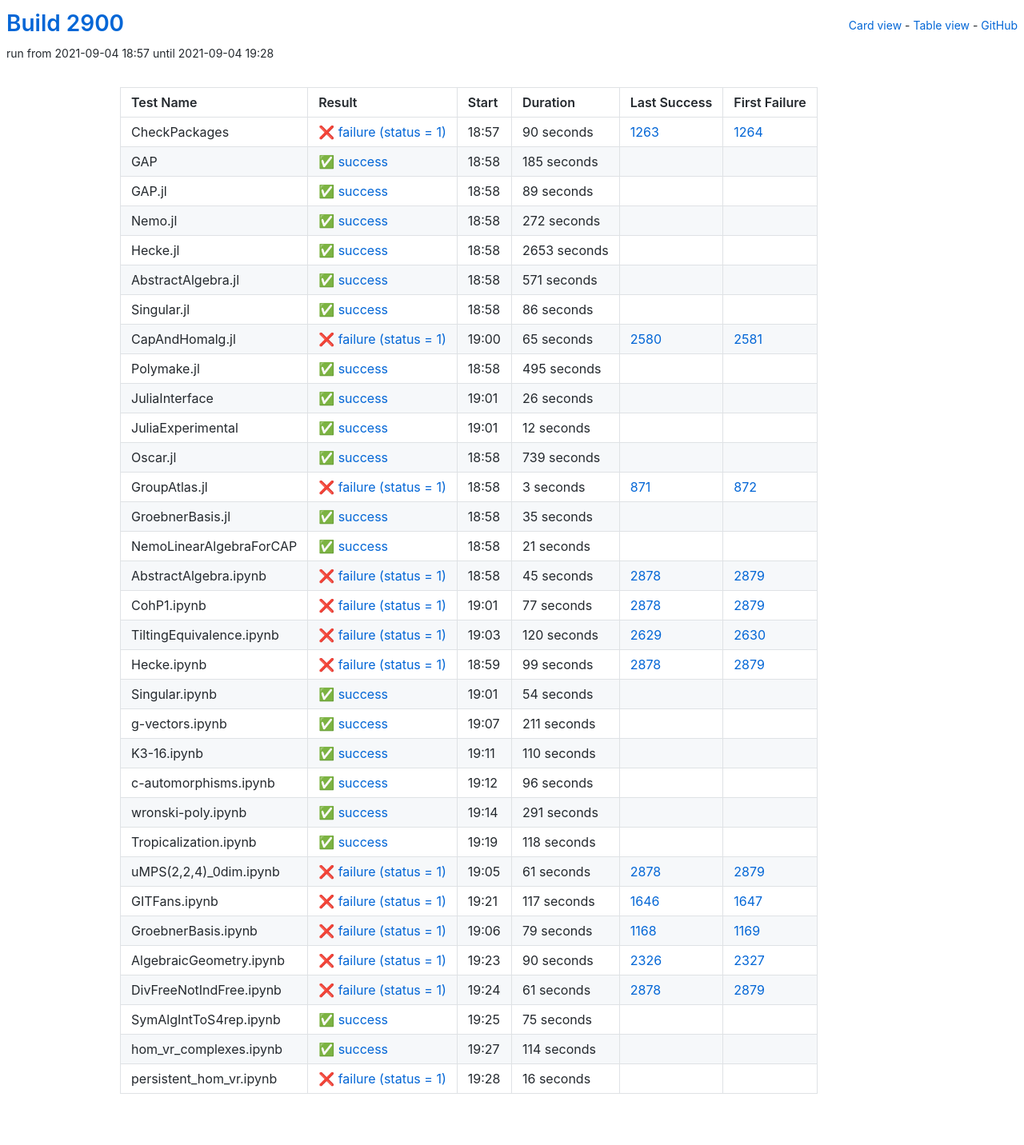
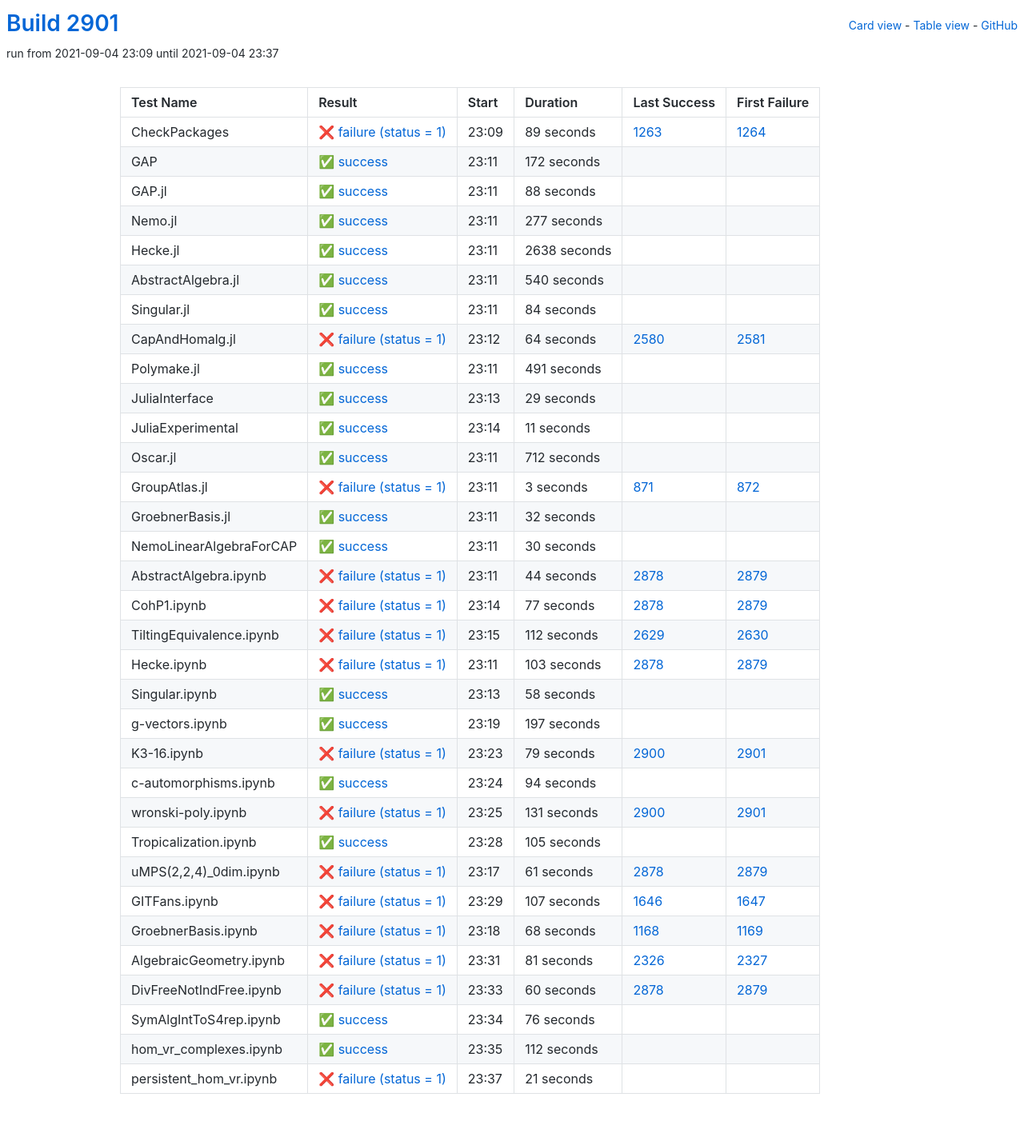
Before and after one commit to oscar-system/oscar-ci-status-stable, a Jekyll site: the page built from table.html, in a window 1280 px wide. Shown: the whole page at 80% size. Built offline with Jekyll 4.4.1, drawn with Linux system fonts in a browser that asks for light colours.

Commit message:
Build #2901

```diff
--- a/_data/ci.yml
+++ b/_data/ci.yml
@@ -1,6 +1,6 @@
 ---
-build: 2900
-build_url: https://oscarci.mathematik.uni-kl.de/job/oscar-stable/2900/
+build: 2901
+build_url: https://oscarci.mathematik.uni-kl.de/job/oscar-stable/2901/
 job: oscar-stable
 organization: oscar-system
 repo: oscar-ci-status-stable
@@ -8,152 +8,152 @@ repourl: https://github.com/oscar-system/oscar-ci-status-stable
 tests:
 - name: CheckPackages
   id: checkpackages
-  log: https://oscarci.mathematik.uni-kl.de/job/oscar-stable/2900/artifact/logs/build-2900/CheckPackages.log
-  start: 2021-09-04 18:57
+  log: https://oscarci.mathematik.uni-kl.de/job/oscar-stable/2901/artifact/logs/build-2901/CheckPackages.log
+  start: 2021-09-04 23:09
   success: false
   exitcode: 1
   status: failure
-  duration: 90
+  duration: 89
   last_success: 1263
   last_success_url: https://oscarci.mathematik.uni-kl.de/job/oscar-stable/1263/
   first_failure: 1264
   first_failure_url: https://oscarci.mathematik.uni-kl.de/job/oscar-stable/1264/
 - name: GAP
   id: gap
-  log: https://oscarci.mathematik.uni-kl.de/job/oscar-stable/2900/artifact/logs/build-2900/GAP.log
-  start: 2021-09-04 18:58
+  log: https://oscarci.mathematik.uni-kl.de/job/oscar-stable/2901/artifact/logs/build-2901/GAP.log
+  start: 2021-09-04 23:11
   success: true
   exitcode: 0
   status: success
-  duration: 185
+  duration: 172
   last_success: false
   last_success_url:
   first_failure: false
   first_failure_url:
 - name: GAP.jl
   id: gap-jl
-  log: https://oscarci.mathematik.uni-kl.de/job/oscar-stable/2900/artifact/logs/build-2900/GAP.jl.log
-  start: 2021-09-04 18:58
+  log: https://oscarci.mathematik.uni-kl.de/job/oscar-stable/2901/artifact/logs/build-2901/GAP.jl.log
+  start: 2021-09-04 23:11
   success: true
   exitcode: 0
   status: success
-  duration: 89
+  duration: 88
   last_success: false
   last_success_url:
   first_failure: false
   first_failure_url:
 - name: Nemo.jl
   id: nemo-jl
-  log: https://oscarci.mathematik.uni-kl.de/job/oscar-stable/2900/artifact/logs/build-2900/Nemo.jl.log
-  start: 2021-09-04 18:58
+  log: https://oscarci.mathematik.uni-kl.de/job/oscar-stable/2901/artifact/logs/build-2901/Nemo.jl.log
+  start: 2021-09-04 23:11
   success: true
   exitcode: 0
   status: success
-  duration: 272
+  duration: 277
   last_success: false
   last_success_url:
   first_failure: false
   first_failure_url:
 - name: Hecke.jl
   id: hecke-jl
-  log: https://oscarci.mathematik.uni-kl.de/job/oscar-stable/2900/artifact/logs/build-2900/Hecke.jl.log
-  start: 2021-09-04 18:58
+  log: https://oscarci.mathematik.uni-kl.de/job/oscar-stable/2901/artifact/logs/build-2901/Hecke.jl.log
+  start: 2021-09-04 23:11
   success: true
   exitcode: 0
   status: success
-  duration: 2653
+  duration: 2638
   last_success: false
   last_success_url:
   first_failure: false
   first_failure_url:
 - name: AbstractAlgebra.jl
   id: abstractalgebra-jl
-  log: https://oscarci.mathematik.uni-kl.de/job/oscar-stable/2900/artifact/logs/build-2900/AbstractAlgebra.jl.log
-  start: 2021-09-04 18:58
+  log: https://oscarci.mathematik.uni-kl.de/job/oscar-stable/2901/artifact/logs/build-2901/AbstractAlgebra.jl.log
+  start: 2021-09-04 23:11
   success: true
   exitcode: 0
   status: success
-  duration: 571
+  duration: 540
   last_success: false
   last_success_url:
   first_failure: false
   first_failure_url:
 - name: Singular.jl
   id: singular-jl
-  log: https://oscarci.mathematik.uni-kl.de/job/oscar-stable/2900/artifact/logs/build-2900/Singular.jl.log
-  start: 2021-09-04 18:58
+  log: https://oscarci.mathematik.uni-kl.de/job/oscar-stable/2901/artifact/logs/build-2901/Singular.jl.log
+  start: 2021-09-04 23:11
   success: true
   exitcode: 0
   status: success
-  duration: 86
+  duration: 84
   last_success: false
   last_success_url:
   first_failure: false
   first_failure_url:
 - name: CapAndHomalg.jl
   id: capandhomalg-jl
-  log: https://oscarci.mathematik.uni-kl.de/job/oscar-stable/2900/artifact/logs/build-2900/CapAndHomalg.jl.log
-  start: 2021-09-04 19:00
+  log: https://oscarci.mathematik.uni-kl.de/job/oscar-stable/2901/artifact/logs/build-2901/CapAndHomalg.jl.log
+  start: 2021-09-04 23:12
   success: false
   exitcode: 1
   status: failure
-  duration: 65
+  duration: 64
   last_success: 2580
   last_success_url: https://oscarci.mathematik.uni-kl.de/job/oscar-stable/2580/
   first_failure: 2581
   first_failure_url: https://oscarci.mathematik.uni-kl.de/job/oscar-stable/2581/
 - name: Polymake.jl
   id: polymake-jl
-  log: https://oscarci.mathematik.uni-kl.de/job/oscar-stable/2900/artifact/logs/build-2900/Polymake.jl.log
-  start: 2021-09-04 18:58
+  log: https://oscarci.mathematik.uni-kl.de/job/oscar-stable/2901/artifact/logs/build-2901/Polymake.jl.log
+  start: 2021-09-04 23:11
   success: true
   exitcode: 0
   status: success
-  duration: 495
+  duration: 491
   last_success: false
   last_success_url:
   first_failure: false
   first_failure_url:
 - name: JuliaInterface
   id: juliainterface
-  log: https://oscarci.mathematik.uni-kl.de/job/oscar-stable/2900/artifact/logs/build-2900/JuliaInterface.log
-  start: 2021-09-04 19:01
+  log: https://oscarci.mathematik.uni-kl.de/job/oscar-stable/2901/artifact/logs/build-2901/JuliaInterface.log
+  start: 2021-09-04 23:13
   success: true
   exitcode: 0
   status: success
-  duration: 26
+  duration: 29
   last_success: false
   last_success_url:
   first_failure: false
   first_failure_url:
 - name: JuliaExperimental
   id: juliaexperimental
-  log: https://oscarci.mathematik.uni-kl.de/job/oscar-stable/2900/artifact/logs/build-2900/JuliaExperimental.log
-  start: 2021-09-04 19:01
+  log: https://oscarci.mathematik.uni-kl.de/job/oscar-stable/2901/artifact/logs/build-2901/JuliaExperimental.log
+  start: 2021-09-04 23:14
   success: true
   exitcode: 0
   status: success
-  duration: 12
+  duration: 11
   last_success: false
   last_success_url:
   first_failure: false
   first_failure_url:
 - name: Oscar.jl
   id: oscar-jl
-  log: https://oscarci.mathematik.uni-kl.de/job/oscar-stable/2900/artifact/logs/build-2900/Oscar.jl.log
-  start: 2021-09-04 18:58
+  log: https://oscarci.mathematik.uni-kl.de/job/oscar-stable/2901/artifact/logs/build-2901/Oscar.jl.log
+  start: 2021-09-04 23:11
   success: true
   exitcode: 0
   status: success
-  duration: 739
+  duration: 712
   last_success: false
   last_success_url:
   first_failure: false
   first_failure_url:
 - name: GroupAtlas.jl
   id: groupatlas-jl
-  log: https://oscarci.mathematik.uni-kl.de/job/oscar-stable/2900/artifact/logs/build-2900/GroupAtlas.jl.log
-  start: 2021-09-04 18:58
+  log: https://oscarci.mathematik.uni-kl.de/job/oscar-stable/2901/artifact/logs/build-2901/GroupAtlas.jl.log
+  start: 2021-09-04 23:11
   success: false
   exitcode: 1
   status: failure
@@ -164,44 +164,44 @@ tests:
   first_failure_url: https://oscarci.mathematik.uni-kl.de/job/oscar-stable/872/
 - name: GroebnerBasis.jl
   id: groebnerbasis-jl
-  log: https://oscarci.mathematik.uni-kl.de/job/oscar-stable/2900/artifact/logs/build-2900/GroebnerBasis.jl.log
-  start: 2021-09-04 18:58
+  log: https://oscarci.mathematik.uni-kl.de/job/oscar-stable/2901/artifact/logs/build-2901/GroebnerBasis.jl.log
+  start: 2021-09-04 23:11
   success: true
   exitcode: 0
   status: success
-  duration: 35
+  duration: 32
   last_success: false
   last_success_url:
   first_failure: false
   first_failure_url:
 - name: NemoLinearAlgebraForCAP
   id: nemolinearalgebraforcap
-  log: https://oscarci.mathematik.uni-kl.de/job/oscar-stable/2900/artifact/logs/build-2900/NemoLinearAlgebraForCAP.log
-  start: 2021-09-04 18:58
+  log: https://oscarci.mathematik.uni-kl.de/job/oscar-stable/2901/artifact/logs/build-2901/NemoLinearAlgebraForCAP.log
+  start: 2021-09-04 23:11
   success: true
   exitcode: 0
   status: success
-  duration: 21
+  duration: 30
   last_success: false
   last_success_url:
   first_failure: false
   first_failure_url:
 - name: AbstractAlgebra.ipynb
   id: abstractalgebra-ipynb
-  log: https://oscarci.mathematik.uni-kl.de/job/oscar-stable/2900/artifact/logs/build-2900/AbstractAlgebra.ipynb.log
-  start: 2021-09-04 18:58
+  log: https://oscarci.mathematik.uni-kl.de/job/oscar-stable/2901/artifact/logs/build-2901/AbstractAlgebra.ipynb.log
+  start: 2021-09-04 23:11
   success: false
   exitcode: 1
   status: failure
-  duration: 45
+  duration: 44
   last_success: 2878
   last_success_url: https://oscarci.mathematik.uni-kl.de/job/oscar-stable/2878/
   first_failure: 2879
   first_failure_url: https://oscarci.mathematik.uni-kl.de/job/oscar-stable/2879/
 - name: CohP1.ipynb
   id: cohp1-ipynb
-  log: https://oscarci.mathematik.uni-kl.de/job/oscar-stable/2900/artifact/logs/build-2900/CohP1.ipynb.log
-  start: 2021-09-04 19:01
+  log: https://oscarci.mathematik.uni-kl.de/job/oscar-stable/2901/artifact/logs/build-2901/CohP1.ipynb.log
+  start: 2021-09-04 23:14
   success: false
   exitcode: 1
   status: failure
@@ -212,104 +212,104 @@ tests:
   first_failure_url: https://oscarci.mathematik.uni-kl.de/job/oscar-stable/2879/
 - name: TiltingEquivalence.ipynb
   id: tiltingequivalence-ipynb
-  log: https://oscarci.mathematik.uni-kl.de/job/oscar-stable/2900/artifact/logs/build-2900/TiltingEquivalence.ipynb.log
-  start: 2021-09-04 19:03
+  log: https://oscarci.mathematik.uni-kl.de/job/oscar-stable/2901/artifact/logs/build-2901/TiltingEquivalence.ipynb.log
+  start: 2021-09-04 23:15
   success: false
   exitcode: 1
   status: failure
-  duration: 120
+  duration: 112
   last_success: 2629
   last_success_url: https://oscarci.mathematik.uni-kl.de/job/oscar-stable/2629/
   first_failure: 2630
   first_failure_url: https://oscarci.mathematik.uni-kl.de/job/oscar-stable/2630/
 - name: Hecke.ipynb
   id: hecke-ipynb
-  log: https://oscarci.mathematik.uni-kl.de/job/oscar-stable/2900/artifact/logs/build-2900/Hecke.ipynb.log
-  start: 2021-09-04 18:59
+  log: https://oscarci.mathematik.uni-kl.de/job/oscar-stable/2901/artifact/logs/build-2901/Hecke.ipynb.log
+  start: 2021-09-04 23:11
   success: false
   exitcode: 1
   status: failure
-  duration: 99
+  duration: 103
   last_success: 2878
   last_success_url: https://oscarci.mathematik.uni-kl.de/job/oscar-stable/2878/
   first_failure: 2879
   first_failure_url: https://oscarci.mathematik.uni-kl.de/job/oscar-stable/2879/
 - name: Singular.ipynb
   id: singular-ipynb
-  log: https://oscarci.mathematik.uni-kl.de/job/oscar-stable/2900/artifact/logs/build-2900/Singular.ipynb.log
-  start: 2021-09-04 19:01
+  log: https://oscarci.mathematik.uni-kl.de/job/oscar-stable/2901/artifact/logs/build-2901/Singular.ipynb.log
+  start: 2021-09-04 23:13
   success: true
   exitcode: 0
   status: success
-  duration: 54
+  duration: 58
   last_success: false
   last_success_url:
   first_failure: false
   first_failure_url:
 - name: g-vectors.ipynb
   id: g-vectors-ipynb
-  log: https://oscarci.mathematik.uni-kl.de/job/oscar-stable/2900/artifact/logs/build-2900/g-vectors.ipynb.log
-  start: 2021-09-04 19:07
+  log: https://oscarci.mathematik.uni-kl.de/job/oscar-stable/2901/artifact/logs/build-2901/g-vectors.ipynb.log
+  start: 2021-09-04 23:19
   success: true
   exitcode: 0
   status: success
-  duration: 211
+  duration: 197
   last_success: false
   last_success_url:
   first_failure: false
   first_failure_url:
 - name: K3-16.ipynb
   id: k3-16-ipynb
-  log: https://oscarci.mathematik.uni-kl.de/job/oscar-stable/2900/artifact/logs/build-2900/K3-16.ipynb.log
-  start: 2021-09-04 19:11
+  log: https://oscarci.mathematik.uni-kl.de/job/oscar-stable/2901/artifact/logs/build-2901/K3-16.ipynb.log
+  start: 2021-09-04 23:23
+  success: false
+  exitcode: 1
+  status: failure
+  duration: 79
+  last_success: 2900
+  last_success_url: https://oscarci.mathematik.uni-kl.de/job/oscar-stable/2900/
+  first_failure: 2901
+  first_failure_url: https://oscarci.mathematik.uni-kl.de/job/oscar-stable/2901/
+- name: c-automorphisms.ipynb
+  id: c-automorphisms-ipynb
+  log: https://oscarci.mathematik.uni-kl.de/job/oscar-stable/2901/artifact/logs/build-2901/c-automorphisms.ipynb.log
+  start: 2021-09-04 23:24
   success: true
   exitcode: 0
   status: success
-  duration: 110
-  last_success: false
-  last_success_url:
-  first_failure: false
-  first_failure_url:
-- name: c-automorphisms.ipynb
-  id: c-automorphisms-ipynb
-  log: https://oscarci.mathematik.uni-kl.de/job/oscar-stable/2900/artifact/logs/build-2900/c-automorphisms.ipynb.log
-  start: 2021-09-04 19:12
-  success: true
-  exitcode: 0
-  status: success
-  duration: 96
+  duration: 94
   last_success: false
   last_success_url:
   first_failure: false
   first_failure_url:
 - name: wronski-poly.ipynb
   id: wronski-poly-ipynb
-  log: https://oscarci.mathematik.uni-kl.de/job/oscar-stable/2900/artifact/logs/build-2900/wronski-poly.ipynb.log
-  start: 2021-09-04 19:14
+  log: https://oscarci.mathematik.uni-kl.de/job/oscar-stable/2901/artifact/logs/build-2901/wronski-poly.ipynb.log
+  start: 2021-09-04 23:25
+  success: false
+  exitcode: 1
+  status: failure
+  duration: 131
+  last_success: 2900
+  last_success_url: https://oscarci.mathematik.uni-kl.de/job/oscar-stable/2900/
+  first_failure: 2901
+  first_failure_url: https://oscarci.mathematik.uni-kl.de/job/oscar-stable/2901/
+- name: Tropicalization.ipynb
+  id: tropicalization-ipynb
+  log: https://oscarci.mathematik.uni-kl.de/job/oscar-stable/2901/artifact/logs/build-2901/Tropicalization.ipynb.log
+  start: 2021-09-04 23:28
   success: true
   exitcode: 0
   status: success
-  duration: 291
-  last_success: false
-  last_success_url:
-  first_failure: false
-  first_failure_url:
-- name: Tropicalization.ipynb
-  id: tropicalization-ipynb
-  log: https://oscarci.mathematik.uni-kl.de/job/oscar-stable/2900/artifact/logs/build-2900/Tropicalization.ipynb.log
-  start: 2021-09-04 19:19
-  success: true
-  exitcode: 0
-  status: success
-  duration: 118
+  duration: 105
   last_success: false
   last_success_url:
   first_failure: false
   first_failure_url:
 - name: uMPS(2,2,4)_0dim.ipynb
   id: umps-2-2-4-0dim-ipynb
-  log: https://oscarci.mathematik.uni-kl.de/job/oscar-stable/2900/artifact/logs/build-2900/uMPS-2-2-4-_0dim.ipynb.log
-  start: 2021-09-04 19:05
+  log: https://oscarci.mathematik.uni-kl.de/job/oscar-stable/2901/artifact/logs/build-2901/uMPS-2-2-4-_0dim.ipynb.log
+  start: 2021-09-04 23:17
   success: false
   exitcode: 1
   status: failure
@@ -320,84 +320,84 @@ tests:
   first_failure_url: https://oscarci.mathematik.uni-kl.de/job/oscar-stable/2879/
 - name: GITFans.ipynb
   id: gitfans-ipynb
-  log: https://oscarci.mathematik.uni-kl.de/job/oscar-stable/2900/artifact/logs/build-2900/GITFans.ipynb.log
-  start: 2021-09-04 19:21
+  log: https://oscarci.mathematik.uni-kl.de/job/oscar-stable/2901/artifact/logs/build-2901/GITFans.ipynb.log
+  start: 2021-09-04 23:29
   success: false
   exitcode: 1
   status: failure
-  duration: 117
+  duration: 107
   last_success: 1646
   last_success_url: https://oscarci.mathematik.uni-kl.de/job/oscar-stable/1646/
   first_failure: 1647
   first_failure_url: https://oscarci.mathematik.uni-kl.de/job/oscar-stable/1647/
 - name: GroebnerBasis.ipynb
   id: groebnerbasis-ipynb
-  log: https://oscarci.mathematik.uni-kl.de/job/oscar-stable/2900/artifact/logs/build-2900/GroebnerBasis.ipynb.log
-  start: 2021-09-04 19:06
+  log: https://oscarci.mathematik.uni-kl.de/job/oscar-stable/2901/artifact/logs/build-2901/GroebnerBasis.ipynb.log
+  start: 2021-09-04 23:18
   success: false
   exitcode: 1
   status: failure
-  duration: 79
+  duration: 68
   last_success: 1168
   last_success_url: https://oscarci.mathematik.uni-kl.de/job/oscar-stable/1168/
   first_failure: 1169
   first_failure_url: https://oscarci.mathematik.uni-kl.de/job/oscar-stable/1169/
 - name: AlgebraicGeometry.ipynb
   id: algebraicgeometry-ipynb
-  log: https://oscarci.mathematik.uni-kl.de/job/oscar-stable/2900/artifact/logs/build-2900/AlgebraicGeometry.ipynb.log
-  start: 2021-09-04 19:23
+  log: https://oscarci.mathematik.uni-kl.de/job/oscar-stable/2901/artifact/logs/build-2901/AlgebraicGeometry.ipynb.log
+  start: 2021-09-04 23:31
   success: false
   exitcode: 1
   status: failure
-  duration: 90
+  duration: 81
   last_success: 2326
   last_success_url: https://oscarci.mathematik.uni-kl.de/job/oscar-stable/2326/
   first_failure: 2327
   first_failure_url: https://oscarci.mathematik.uni-kl.de/job/oscar-stable/2327/
 - name: DivFreeNotIndFree.ipynb
   id: divfreenotindfree-ipynb
-  log: https://oscarci.mathematik.uni-kl.de/job/oscar-stable/2900/artifact/logs/build-2900/DivFreeNotIndFree.ipynb.log
-  start: 2021-09-04 19:24
+  log: https://oscarci.mathematik.uni-kl.de/job/oscar-stable/2901/artifact/logs/build-2901/DivFreeNotIndFree.ipynb.log
+  start: 2021-09-04 23:33
   success: false
   exitcode: 1
   status: failure
-  duration: 61
+  duration: 60
   last_success: 2878
   last_success_url: https://oscarci.mathematik.uni-kl.de/job/oscar-stable/2878/
   first_failure: 2879
   first_failure_url: https://oscarci.mathematik.uni-kl.de/job/oscar-stable/2879/
 - name: SymAlgIntToS4rep.ipynb
   id: symalginttos4rep-ipynb
-  log: https://oscarci.mathematik.uni-kl.de/job/oscar-stable/2900/artifact/logs/build-2900/SymAlgIntToS4rep.ipynb.log
-  start: 2021-09-04 19:25
+  log: https://oscarci.mathematik.uni-kl.de/job/oscar-stable/2901/artifact/logs/build-2901/SymAlgIntToS4rep.ipynb.log
+  start: 2021-09-04 23:34
   success: true
   exitcode: 0
   status: success
-  duration: 75
+  duration: 76
   last_success: false
   last_success_url:
   first_failure: false
   first_failure_url:
 - name: hom_vr_complexes.ipynb
   id: hom-vr-complexes-ipynb
-  log: https://oscarci.mathematik.uni-kl.de/job/oscar-stable/2900/artifact/logs/build-2900/hom_vr_complexes.ipynb.log
-  start: 2021-09-04 19:27
+  log: https://oscarci.mathematik.uni-kl.de/job/oscar-stable/2901/artifact/logs/build-2901/hom_vr_complexes.ipynb.log
+  start: 2021-09-04 23:35
   success: true
   exitcode: 0
   status: success
-  duration: 114
+  duration: 112
   last_success: false
   last_success_url:
   first_failure: false
   first_failure_url:
 - name: persistent_hom_vr.ipynb
   id: persistent-hom-vr-ipynb
-  log: https://oscarci.mathematik.uni-kl.de/job/oscar-stable/2900/artifact/logs/build-2900/persistent_hom_vr.ipynb.log
-  start: 2021-09-04 19:28
+  log: https://oscarci.mathematik.uni-kl.de/job/oscar-stable/2901/artifact/logs/build-2901/persistent_hom_vr.ipynb.log
+  start: 2021-09-04 23:37
   success: false
   exitcode: 1
   status: failure
-  duration: 16
+  duration: 21
   last_success: false
   last_success_url:
   first_failure: false
```
Also changed, not shown: README.md.
